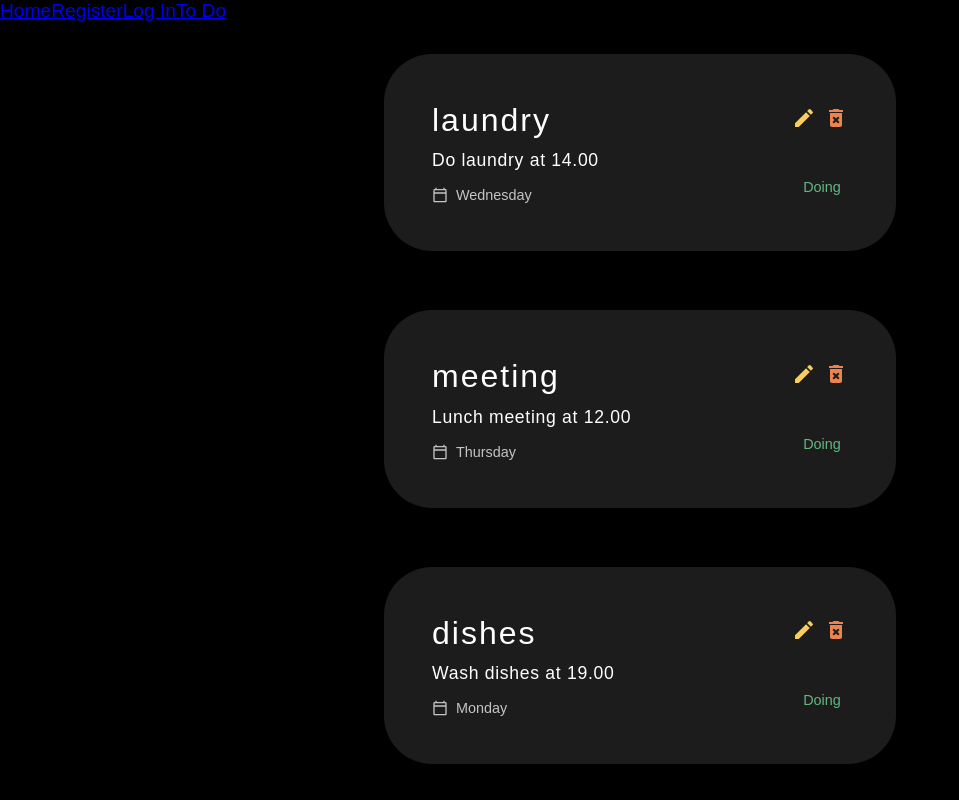
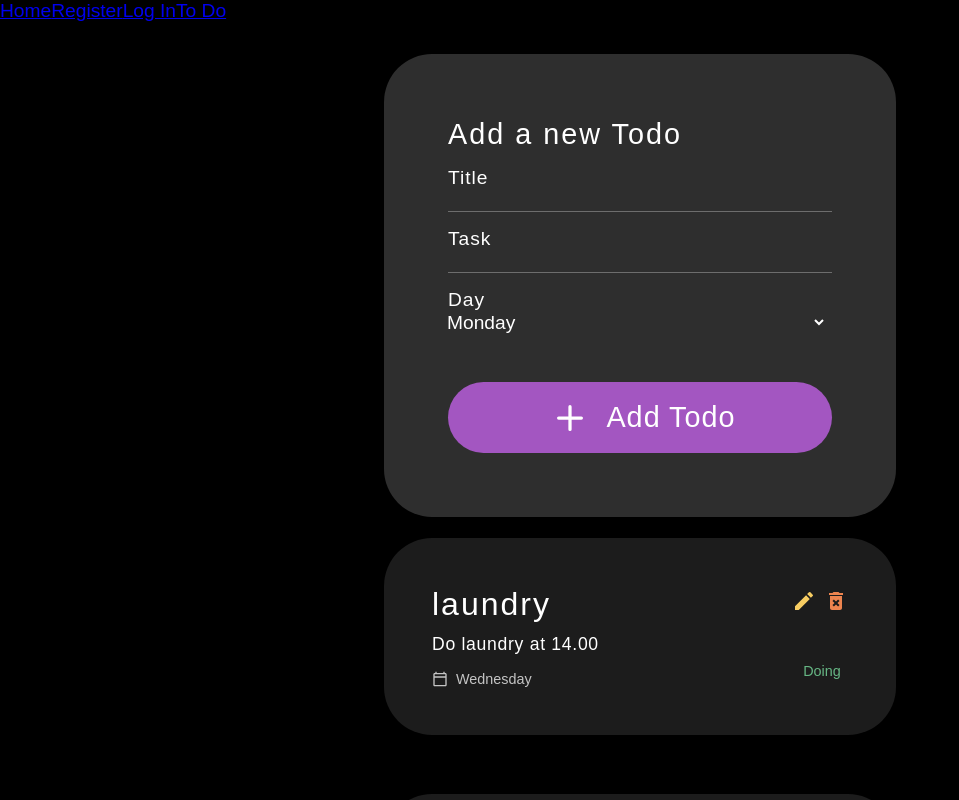
Before and after one commit to agorbacheva-y/to-do-app, a React (Create React App) app: page / in a window 1280 px wide. Shown: the top 800 px of the page, without its empty margins (0-959 px from the left). Built offline with nearby package versions, Linux system fonts and the light colour scheme.

Commit message:
form to add new todo

```diff
--- /dev/null
+++ b/src/components/Button.js
@@ -0,0 +1,24 @@
+import PropTypes from "prop-types";
+import {BsPlus} from "react-icons/bs";
+
+const Button = ({ children, type, isDisabled }) => {
+  return (
+    <button type={type} disabled={isDisabled} className="btn">
+      <BsPlus fontSize="52px" />
+      {children}
+    </button>
+  );
+};
+
+Button.defaultProps = {
+  type: "button",
+  disabled: false
+};
+
+Button.PropTypes = {
+  children: PropTypes.node.isRequired,
+  type: PropTypes.string,
+  isDisabled: PropTypes.bool
+};
+
+export default Button;
--- a/src/components/Card.js
+++ b/src/components/Card.js
@@ -7,7 +7,7 @@ const Card = ({ children, reverse, create }) => {
       style={{
         // if reverse is true set card color to white, if false gray
         backgroundColor: reverse ? "#ffffff" : "#1c1c1c",
-        //backgroundColor: create ? "#2E2E2E" : "#1c1c1c",
+        backgroundColor: create ? "#2E2E2E" : "#1c1c1c",
         color: reverse ? "#000000" : "#ffffff",
         padding: create ? "4rem" : "3rem",
       }}
--- /dev/null
+++ b/src/components/Form.js
@@ -0,0 +1,43 @@
+import Card from "./Card";
+import Button from "./Button";
+import { useState } from "react";
+
+const Form = () => {
+  return (
+    <Card create={true}>
+      <form>
+        <div className="form-container">
+          <h1>Add a new Todo</h1>
+            <label>
+              <p>Title</p>
+              <input type="text" />
+            </label>
+
+            <label>
+              <p>Task</p>
+              <input type="text" />
+            </label>
+
+            <label>
+              <p>Day</p>
+              <select>
+                <option value="" disabled={true}>Select Day</option>
+                <option value="Monday">Monday</option>
+                <option value="Tuesday">Tuesday</option>
+                <option value="Wednesday">Wednesday</option>
+                <option value="Thursday">Thursday</option>
+                <option value="Friday">Friday</option>
+                <option value="Saturday">Saturday</option>
+                <option value="Sunday">Sunday</option>
+              </select>
+            </label>
+          <Button type="submit">
+            <p>Add Todo</p>
+          </Button>
+        </div>
+      </form>
+    </Card>
+  );
+};
+
+export default Form;
--- a/src/components/Home.js
+++ b/src/components/Home.js
@@ -1,6 +1,7 @@
 import { useState } from "react";
 import todoData from "../data/TodoData.js";
 import List from "./List.js";
+import Form from "./Form.js";
 
 const Home = () => {
   // state for todo data
@@ -8,6 +9,7 @@ const Home = () => {
 
   return (
     <div className="container">
+      <Form />
       <List todo={todo} />
     </div>
   );
```
